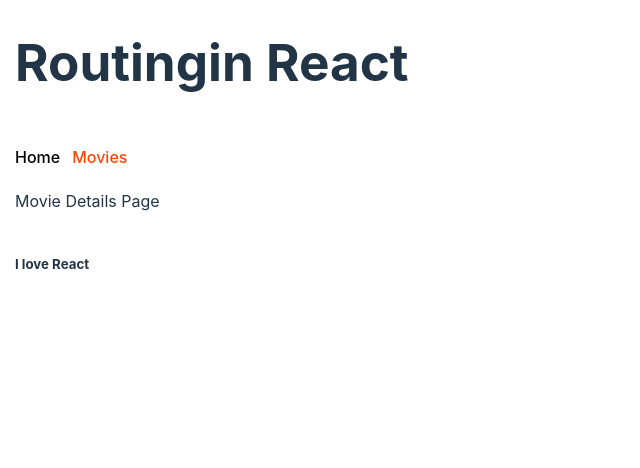
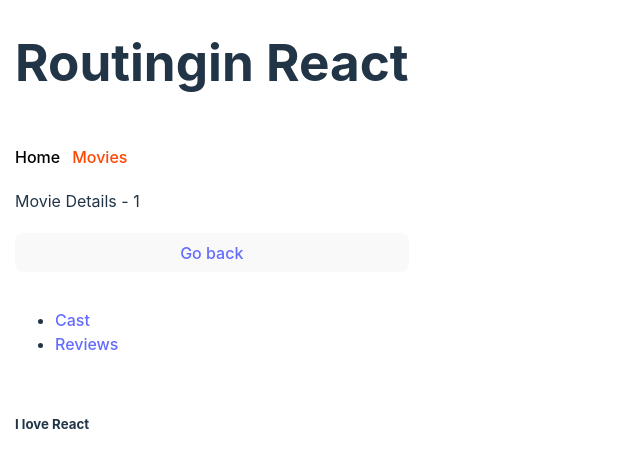
Before and after one commit to Liubov-Pysana/goit-react-hw-05, a React (Vite) app: page /movies/1 in a window 1280 px wide. Shown: the top 468 px of the page, without its empty margins (0-640 px from the left). Built offline with nearby package versions, Linux system fonts and the light colour scheme.

Commit message:
worked on Details page

```diff
--- a/src/components/MovieCast/MovieCast.jsx
+++ b/src/components/MovieCast/MovieCast.jsx
@@ -0,0 +1,12 @@
+export default function MovieCast({ cast }) {
+    return (
+        <div>
+            <h2>Cast</h2>
+            <ul>
+                {cast.map((actor) => (
+                    <li key={actor.cast_id}>{actor.name}</li>
+                ))}
+            </ul>
+        </div>
+    );
+}
--- a/src/components/MovieReviews/MovieReviews.jsx
+++ b/src/components/MovieReviews/MovieReviews.jsx
@@ -0,0 +1,12 @@
+export default function MovieReviews({ reviews }) {
+    return (
+        <div>
+            <h2>Reviews</h2>
+            <ul>
+                {reviews.map((review) => (
+                    <li key={review.id}>{review.content}</li>
+                ))}
+            </ul>
+        </div>
+    );
+}
--- a/src/pages/MovieDetailsPage/MovieDetailsPage.jsx
+++ b/src/pages/MovieDetailsPage/MovieDetailsPage.jsx
@@ -1,8 +1,30 @@
+import { useEffect, useState } from "react";
+import { NavLink, useParams, Outlet } from "react-router-dom";
+import HomePage from "../HomePage/HomePage";
+import MovieCast from "../../components/MovieCast/MovieCast";
+import MovieReviews from "../../components/MovieReviews/MovieReviews";
+
 export default function MovieDetailsPage() {
+    const { movieId } = useParams();
+
     return (
         // <Route path="/movies/:movieId/cast" element={<div>MovieCast</div>}></Route>
         // <Route path="/movies/:movieId/reviews" element={<div>MovieReviews</div>}></Route>
-
-        <div>Movie Details Page</div>
+        <>
+            <div>Movie Details - {movieId}</div>
+            <button>
+                <NavLink to="HomePage">Go back</NavLink>
+            </button>
+            <ul>
+                <li>
+                    <NavLink to="MovieCast">Cast</NavLink>
+                </li>
+                <li>
+                    <NavLink to="MovieReviews">Reviews</NavLink>
+                </li>
+            </ul>
+            {/* <Route path={`${path}/cast`} component={MovieCast} />
+            <Route path={`${path}/reviews`} component={MovieReviews} /> */}
+        </>
     );
 }
--- a/src/pages/MoviesPage/MoviesPage.jsx
+++ b/src/pages/MoviesPage/MoviesPage.jsx
@@ -29,7 +29,8 @@
             >
                 Search
             </button>
-            <MovieList movies={movies}></MovieList>
+            {movies.length > 0 && <MovieList movies={movies}></MovieList>}
+            {/* <MovieList movies={movies}></MovieList> */}
         </div>
     );
 }
--- a/src/tmdp-api.js
+++ b/src/tmdp-api.js
@@ -1,7 +1,7 @@
 import axios from "axios";
-// import MovieList from "./components/MovieList/MovieList";
+import { useEffect, useState } from "react";
+import MovieList from "./components/MovieList/MovieList";
 axios.defaults.baseURL = "https://api.themoviedb.org/3";
-//axios.defaults.headers.common["Authorization"] = "Bearer cacbd44e0a90a01a6c0853d0ccb68158";
 
 const options = {
     headers: {
```
Also changed, not shown: src/components/Navigation/Navigation.jsx (+0 -14 lines).
